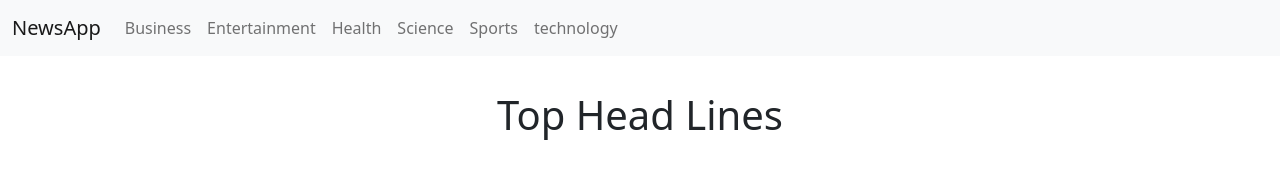
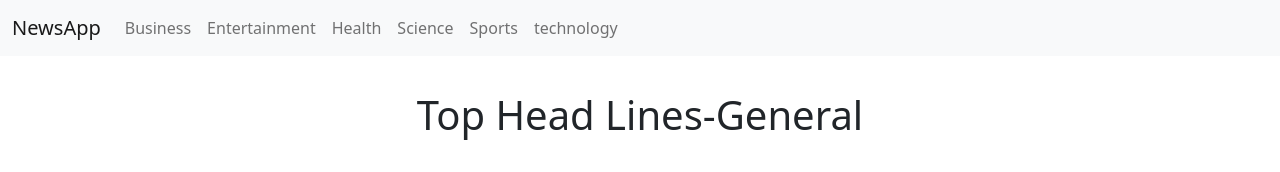
Before and after one commit to ronit18/NewsApp, a React (Create React App) app: page / in a window 1280 px wide. Shown: the top 172 px of the page. Built offline with nearby package versions, Linux system fonts and the light colour scheme; no server answers.

Commit message:
added title change and heading change

```diff
--- a/src/components/News.jsx
+++ b/src/components/News.jsx
@@ -17,15 +17,20 @@ export class News extends Component {
 	};
 
 	articles = [];
-
-	constructor() {
-		super();
+	capitalizeFirstLetter = (string) => {
+		return string.charAt(0).toUpperCase() + string.slice(1);
+	};
+	constructor(props) {
+		super(props);
 
 		this.state = {
 			articles: this.articles,
 			loading: false,
 			page: 1,
 		};
+		document.title = `NewsApp-${this.capitalizeFirstLetter(
+			this.props.category
+		)}`;
 	}
 	async newsMain() {
 		const url = `https://newsapi.org/v2/top-headlines?country=${this.props.countryName}&category=${this.props.category}&apiKey=a6ae65bc33dc45999b120f99174a62a1&page=${this.state.page}&pageSize=${this.props.pageSize}`;
@@ -58,7 +63,8 @@ export class News extends Component {
 		return (
 			<div className="container my-4">
 				<h1 className="text-center" style={{ margin: "35px" }}>
-					Top Head Lines
+					Top Head Lines-
+					{`${this.capitalizeFirstLetter(this.props.category)}`}
 				</h1>
 				{this.state.loading && <Spinner />}
 				<div className="row">
```
